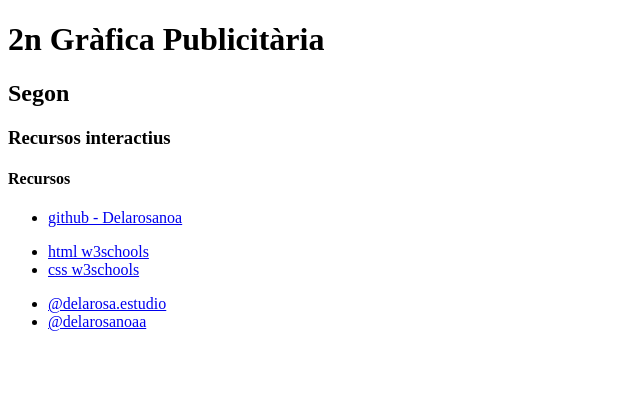
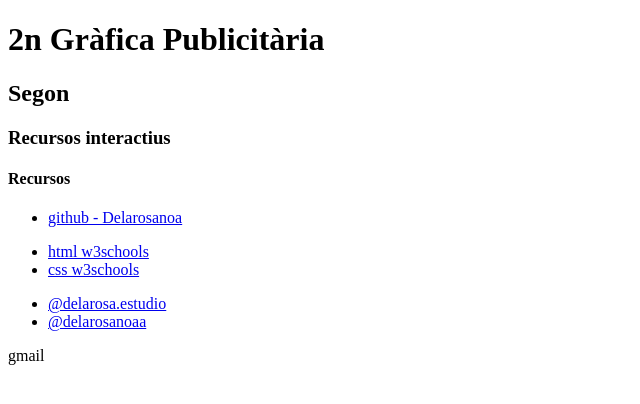
Before and after one commit to Delarosanoa/p1, a plain HTML site: page index.html in a window 1280 px wide. Shown: the full height of the page, 0-640 px from the left. Drawn offline with Linux system fonts and the light colour scheme.

Commit message:
Update index.html

```diff
--- a/index.html
+++ b/index.html
@@ -21,7 +21,7 @@
     <li><a href="https://www.instagram.com/delarosa.estudio/">@delarosa.estudio</a></li>
     <li><a href="https://www.instagram.com/delarosanoaa/">@delarosanoaa</a></li>
    </ul>
-   <p><a href="mailito:delarosanoa@gmail.com"></a></p>
+   <p><a href="mailito:delarosanoa@gmail.com"></a>gmail</p>
 
 </body>
 </html>
```
